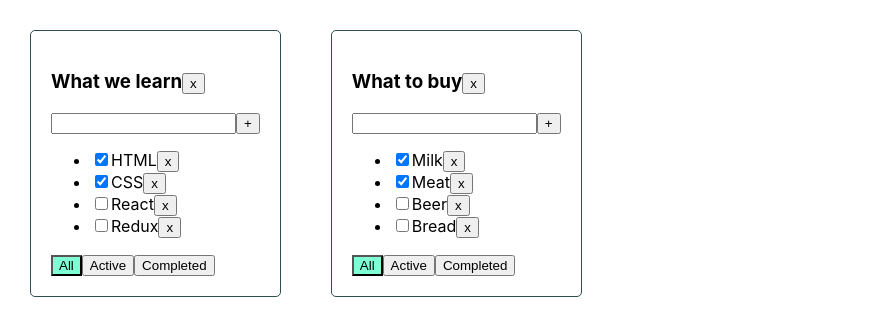
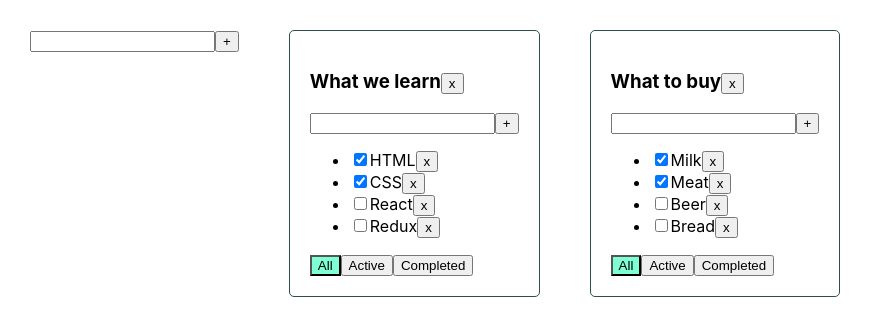
Before and after one commit to Lapa17/it-incubator-todolist-ts-lapa, a React (Create React App) app: page / in a window 1280 px wide. Shown: the top 336 px of the page, without its empty margins (0-873 px from the left). Built offline with nearby package versions, Linux system fonts and the light colour scheme.

Commit message:
added new todolist add-func

```diff
--- a/src/App.tsx
+++ b/src/App.tsx
@@ -1,6 +1,9 @@
 import React, { useState } from 'react';
 import { v1 } from 'uuid';
 import './App.css';
+import { Button } from './components/Button';
+import FullInput from './components/FullInput';
+import { Input } from './components/Input';
 import TodoList from "./TodoList";
 
 
@@ -99,6 +102,23 @@ function App() {
 
     }
 
+    const addTdodolist = (title: string) => {
+        let newTodolist: TodoListType = {
+            id: v1(),
+            title: title,
+            filter: 'all'
+        }
+        // const copyState = {...tasks}
+        // copyState[todoListID] = [newTask, ...tasks[todoListID]]
+        // setTasks(copyState)
+        // 2 варианта
+        setTodolists([newTodolist, ...todoLists])
+        setTasks({...tasks, [newTodolist.id]:[]})
+
+
+
+    }
+
 
     const removeTodoList = (todoListID: string) => {
         setTodolists(todoLists.filter(t => t.id !== todoListID))
@@ -140,7 +160,7 @@ function App() {
             onNewTaskTitleChange={onNewTaskTitleChange}
             setTodolists={setTodolists}
             changeFilter={changeFilter}
-            removeTodoList={removeTodoList}
+            removeTodoList={ removeTodoList}
             onTodolistTitleChange={onTodolistTitleChange}
 
 
@@ -150,6 +170,7 @@ function App() {
 
     return (
         <div className="App">
+            <FullInput addItem={addTdodolist}/>
             {todoListComponents}
         </div>
     );
--- a/src/TodoList.tsx
+++ b/src/TodoList.tsx
@@ -1,6 +1,7 @@
 import React, { ChangeEvent, useState, KeyboardEvent } from 'react';
 import { CheckType, FilterValuesType, TaskArrayType, TaskType, TodoListType } from "./App";
 import { Button } from './components/Button';
+import FullInput from './components/FullInput';
 import { Input } from './components/Input';
 import SuperSpan from './components/SuperSpan';
 import TasksMap from './components/TasksMap';
@@ -23,22 +24,8 @@ type TodoListPropsType = {
 
 const TodoList = ({ tasks, removeTask, addTask, title, changeCheked, setTodolists, filter, changeFilter, removeTodoList, ...props }: TodoListPropsType) => {
 
-    const [error, setError] = useState('')
-
     const onRemoveTodoListHandler = () => {
         removeTodoList(props.todoListID)
-    }
-
-    const [newTaskTitle, setNewTaskTitle] = useState('')
-
-    const addTaskHandler = () => {
-        if (newTaskTitle.trim()) {
-            addTask(newTaskTitle, props.todoListID)
-            setNewTaskTitle('')
-        }
-        else {
-            setError('Title is empty')
-        }
     }
 
     const onAllClickHandler = () => changeFilter('all', props.todoListID)
@@ -46,6 +33,9 @@ const TodoList = ({ tasks, removeTask, addTask, title, changeCheked, setTodolist
     const onCompletedClickHandler = () => changeFilter('completed', props.todoListID)
     const onTaskTitleChange = (newTitle:string, id:string) => props.onNewTaskTitleChange(newTitle,id, props.todoListID)
     const onTodolistTitleChangeHandler = (newTitle:string) => props.onTodolistTitleChange(newTitle,props.todoListID)
+    const AddTaskHandler = (title:string) => {
+        addTask(title, props.todoListID)
+    }
 
 
     let taskForRender = tasks
@@ -67,9 +57,7 @@ const TodoList = ({ tasks, removeTask, addTask, title, changeCheked, setTodolist
             </h3>
             <div>
                 {/* <FullInput callBack={addTask}/> */}
-                <Input newTaskTitle={newTaskTitle} callBack={addTask} setNewTaskTitle={setNewTaskTitle} addTaskHandler={addTaskHandler} error={error} setError={setError} id={props.todoListID} />
-                <Button onClick={addTaskHandler} name={'+'} />
-                <div className={error ? 'error-message' : ''}>{error}</div>
+                <FullInput addItem={AddTaskHandler}/>
             </div>
             <TasksMap tasks={taskForRender} todoListID={props.todoListID} removeTask={removeTask} changeTaskStatus={changeCheked} onNewTaskTitleChange={onTaskTitleChange}/>
 
--- a/src/components/Button.tsx
+++ b/src/components/Button.tsx
@@ -11,6 +11,8 @@ type ButtonPropsType = {
 
 export const Button =({onClick,name,filter, ...props}:ButtonPropsType) =>{
 
+
+
     const onBtnClickHandler = () => onClick()
 
     const filteredClassName = filter === 'all' || filter === 'active' || filter === 'completed' ? 'active-filter' : ''
--- /dev/null
+++ b/src/components/FullInput.tsx
@@ -0,0 +1,34 @@
+import React from "react"
+import { useState } from "react"
+import { Button } from "./Button"
+import { Input } from "./Input"
+
+type FullInputPropsType = {
+    addItem: (title: string) => void
+}
+
+const FullInput = (props: FullInputPropsType) => {
+    const [error, setError] = useState('')
+
+    const [newTaskTitle, setNewTaskTitle] = useState('')
+
+    const addTaskHandler = () => {
+        if (newTaskTitle.trim()) {
+            props.addItem(newTaskTitle)
+            setNewTaskTitle('')
+        }
+        else {
+            setError('Title is empty')
+        }
+    }
+
+    return ( <div>
+
+    <Input newTitle={newTaskTitle} callBack={props.addItem} setNewTitle={setNewTaskTitle} addTaskHandler={addTaskHandler} error={error} setError={setError} />
+    <Button onClick={addTaskHandler} name={'+'} />
+     <div className={error ? 'error-message' : ''}>{error}</div>
+     </div>
+     )
+}
+
+export default FullInput;
--- a/src/components/Input.tsx
+++ b/src/components/Input.tsx
@@ -5,26 +5,25 @@ type DefaultInputPropsType = DetailedHTMLProps<InputHTMLAttributes<HTMLInputElem
 
 
 type InputPropsType = DefaultInputPropsType & {
-    id: string
-    newTaskTitle?: string
+    newTitle?: string
     error?:string
-    callBack: (title:string,  todoListID: string)=> void
-    setNewTaskTitle:(title:string)=> void
+    callBack: (title:string)=> void
+    setNewTitle:(title:string)=> void
     addTaskHandler: ()=> void
     setError:React.Dispatch<SetStateAction<string>>
 
 }
 
-export const Input = ({id, newTaskTitle, error,setError,callBack,setNewTaskTitle, addTaskHandler, ...props}:InputPropsType)=>{
+export const Input = ({newTitle, error,setError,callBack,setNewTitle, addTaskHandler, ...props}:InputPropsType)=>{
 
 
     const onNewTitleChangeHandler = (e: ChangeEvent<HTMLInputElement>) => {
-        setNewTaskTitle(e.currentTarget.value)
+        setNewTitle(e.currentTarget.value)
     }
     const onKeyPressHandler = (e: KeyboardEvent<HTMLInputElement>) => {
         setError('')
-        if (e.key === 'Enter' && newTaskTitle) {
-            callBack(newTaskTitle, id)
+        if (e.key === 'Enter' && newTitle) {
+            callBack(newTitle)
             addTaskHandler()
         }
 
@@ -32,7 +31,7 @@ export const Input = ({id, newTaskTitle, error,setError,callBack,setNewTaskTitle
 
     return (
         <input onChange={onNewTitleChangeHandler} type={props.type}
-        value={newTaskTitle}
+        value={newTitle}
         onKeyPress={onKeyPressHandler} className={ error ? 'error' : ''}/>
     )
 }
```
